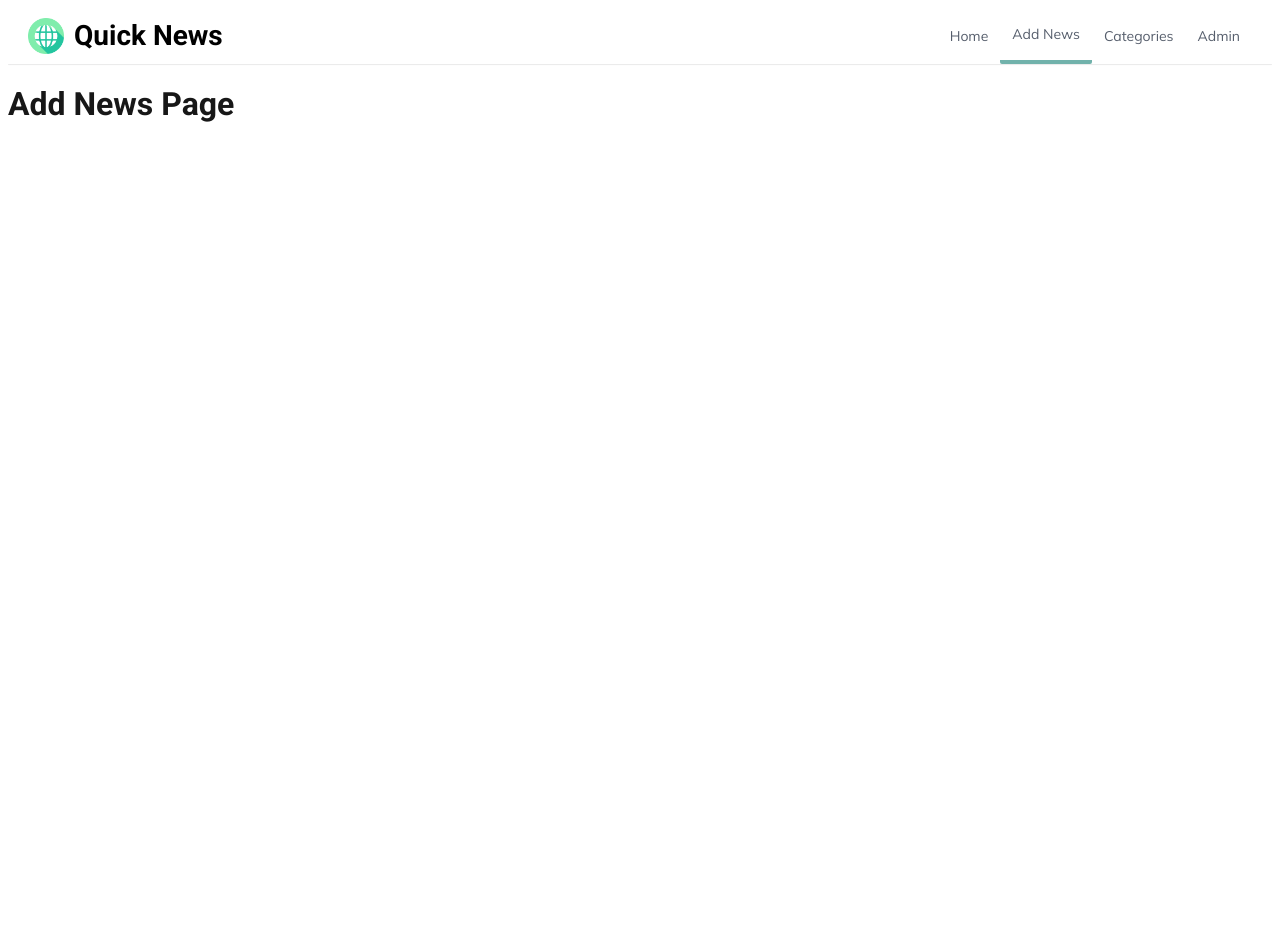
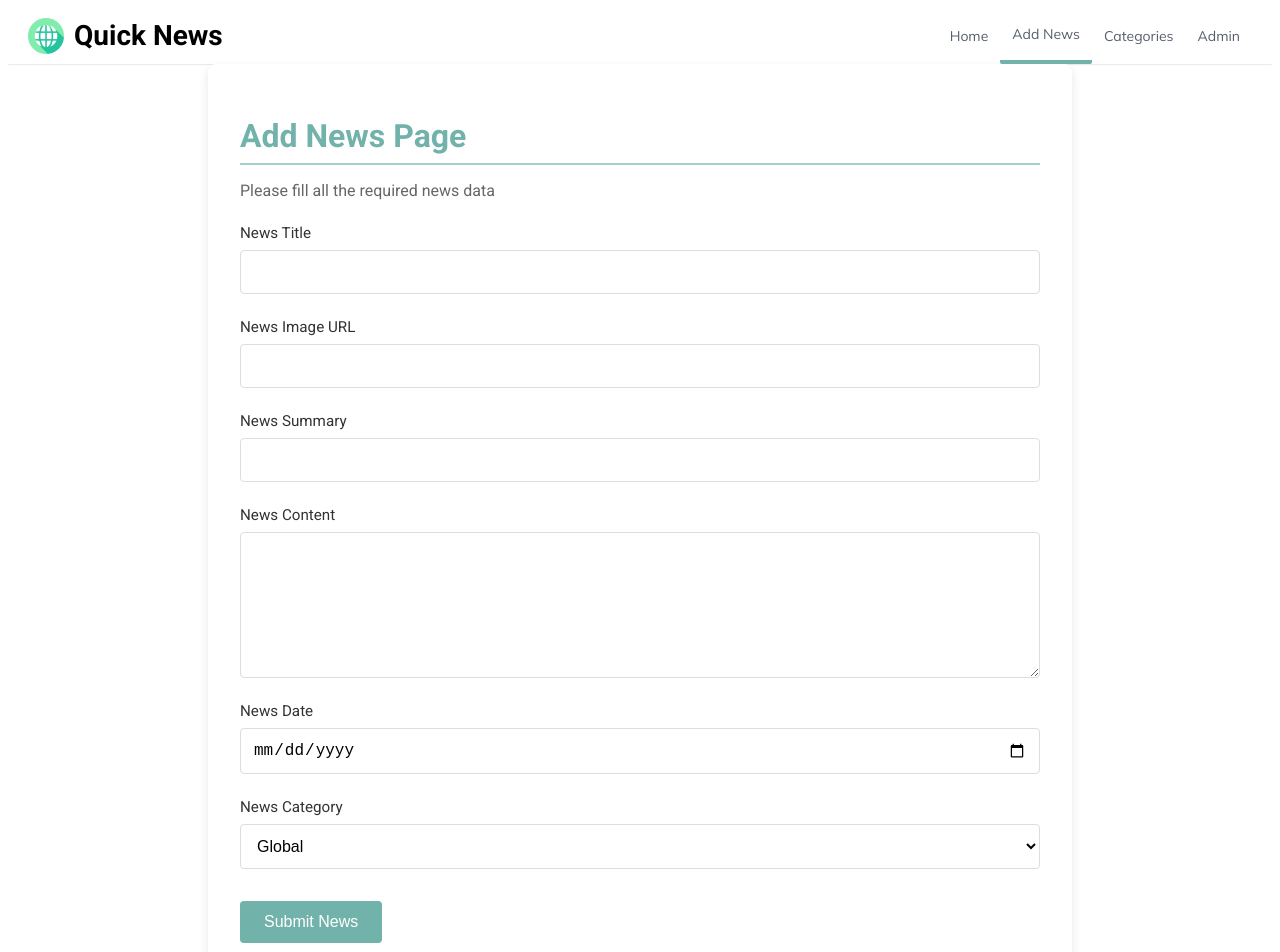
Before and after one commit to kldoon/GSG_React_Next, a Next.js app in the folder 4_news_app/: page /add-news in a window 1280 px wide. Shown: the top 952 px of the page. Before the commit the page ends 800 px from the top, so only its background shows below. Built offline with nearby package versions, Linux system fonts and the light colour scheme.

Commit message:
NextJS 15: Form Handling, server actions

```diff
--- /dev/null
+++ b/4_news_app/app/add-news/add-news.module.css
@@ -0,0 +1,126 @@
+.newsFormContainer {
+  max-width: 800px;
+  margin: 0 auto;
+  padding: 2rem;
+  background-color: white;
+  border-radius: 8px;
+  box-shadow: 0 4px 10px rgba(0, 0, 0, 0.1);
+}
+
+.formTitle {
+  color: #71b2ab;
+  margin-bottom: 0.5rem;
+  font-size: 2rem;
+  font-weight: 600;
+  border-bottom: 2px solid #a3d0ca;
+  padding-bottom: 0.5rem;
+}
+
+.formDescription {
+  margin-bottom: 1.5rem;
+  color: #666;
+  font-size: 1rem;
+}
+
+.newsForm {
+  display: flex;
+  flex-direction: column;
+  gap: 1.5rem;
+}
+
+.formGroup {
+  display: flex;
+  flex-direction: column;
+  gap: 0.5rem;
+}
+
+.formLabel {
+  font-weight: 500;
+  color: #333333;
+  font-size: 0.95rem;
+}
+
+.formInput,
+.formTextarea,
+.formSelect {
+  padding: 0.75rem;
+  border: 1px solid #dddddd;
+  border-radius: 4px;
+  font-size: 1rem;
+  transition: all 0.3s ease;
+}
+
+.formInput:focus,
+.formTextarea:focus,
+.formSelect:focus {
+  outline: none;
+  border-color: #71b2ab;
+  box-shadow: 0 0 0 2px rgba(113, 178, 171, 0.2);
+}
+
+.formTextarea {
+  resize: vertical;
+  min-height: 120px;
+}
+
+.formSelect {
+  background-color: white;
+  cursor: pointer;
+}
+
+.formSelect option {
+  padding: 0.5rem;
+}
+
+.formHidden {
+  display: none;
+}
+
+.submitButton {
+  background-color: #71b2ab;
+  color: white;
+  border: none;
+  padding: 0.75rem 1.5rem;
+  font-size: 1rem;
+  font-weight: 500;
+  border-radius: 4px;
+  cursor: pointer;
+  transition: background-color 0.3s ease;
+  align-self: flex-start;
+  margin-top: 0.5rem;
+}
+
+.submitButton:hover {
+  background-color: #5a8f89;
+}
+
+.submitButton:focus {
+  outline: none;
+  box-shadow: 0 0 0 3px rgba(113, 178, 171, 0.3);
+}
+
+/* Responsive adjustments */
+@media (max-width: 768px) {
+  .newsFormContainer {
+    padding: 1.5rem;
+    margin: 1rem;
+  }
+
+  .formTitle {
+    font-size: 1.75rem;
+  }
+}
+
+/* Optional: Add some animation for form elements */
+.formInput,
+.formTextarea,
+.formSelect {
+  transform: translateY(0);
+  transition: transform 0.2s ease, border-color 0.3s ease, box-shadow 0.3s ease;
+}
+
+.formInput:focus,
+.formTextarea:focus,
+.formSelect:focus {
+  transform: translateY(-2px);
+}
--- a/4_news_app/app/add-news/page.tsx
+++ b/4_news_app/app/add-news/page.tsx
@@ -1,9 +1,83 @@
 import React from 'react'
+import classes from './add-news.module.css';
 
 const Page = () => {
+  const addArticle = async (formData: FormData) => {
+    'use server';
+
+    const newArticle: News.Item_ = {
+      title: formData.get('title')?.toString() || '',
+      image: formData.get('image')?.toString() || '',
+      summary: formData.get('summary')?.toString() || '',
+      content: formData.get('content')?.toString() || '',
+      date: new Date(formData.get('date')?.toString() || '').getTime() / 1000,
+      author: formData.get('author')?.toString() || '',
+      author_email: formData.get('author_email')?.toString() || '',
+      slug: ''
+    };
+
+    console.log(newArticle);
+  }
+
   return (
-    <div>
-      <h1>Add News Page</h1>
+    <div className={classes.newsFormContainer}>
+      <h1 className={classes.formTitle}>Add News Page</h1>
+      <p className={classes.formDescription}>Please fill all the required news data</p>
+      <form className={classes.newsForm} action={addArticle}>
+        <div className={classes.formGroup}>
+          <label htmlFor="a-title" className={classes.formLabel}>
+            News Title
+          </label>
+          <input id="a-title" type="text" maxLength={300} name="title" className={classes.formInput} />
+        </div>
+        <div className={classes.formGroup}>
+          <label htmlFor="a-image" className={classes.formLabel}>
+            News Image URL
+          </label>
+          <input id="a-image" type="text" name="image" className={classes.formInput} />
+        </div>
+        <div className={classes.formGroup}>
+          <label htmlFor="a-summary" className={classes.formLabel}>
+            News Summary
+          </label>
+          <input id="a-summary" type="text" name="summary" className={classes.formInput} />
+        </div>
+        <div className={classes.formGroup}>
+          <label htmlFor="a-content" className={classes.formLabel}>
+            News Content
+          </label>
+          <textarea id="a-content" rows={4} name="content" className={classes.formTextarea} />
+        </div>
+        <div className={classes.formGroup}>
+          <label htmlFor="a-date" className={classes.formLabel}>
+            News Date
+          </label>
+          <input id="a-date" type="date" name="date" className={classes.formInput} />
+        </div>
+        <div className={classes.formGroup}>
+          <label htmlFor="a-category" className={classes.formLabel}>
+            News Category
+          </label>
+          <select name="category" defaultValue="global" className={classes.formSelect}>
+            <option value="global">Global</option>
+            <option value="palestine">Palestine</option>
+            <option value="gaza">Gaza</option>
+            <option value="finance">Finance</option>
+            <option value="westbank">Westbank</option>
+            <option value="weather">Weather</option>
+            <option value="sports">Sports</option>
+          </select>
+        </div>
+        <div className={classes.formHidden}>
+          <input type="hidden" name="author" value="Sarah Miller" />
+          <input type="hidden" name="author_email" value="sarahmiller@example.com" />
+        </div>
+        <div className={classes.formGroup}>
+          <button type="submit" className={classes.submitButton}>
+            Submit News
+          </button>
+        </div>
+      </form>
     </div>
   )
 }
--- a/4_news_app/types/index.d.ts
+++ b/4_news_app/types/index.d.ts
@@ -26,7 +26,7 @@ declare namespace News {
   }
 
   export interface Item_ {
-    id: string;
+    id?: string;
     title: string;
     slug: string;
     image: string;
```
Also changed, not shown: 4_news_app/initDatabase.js (+22 -10 lines).
